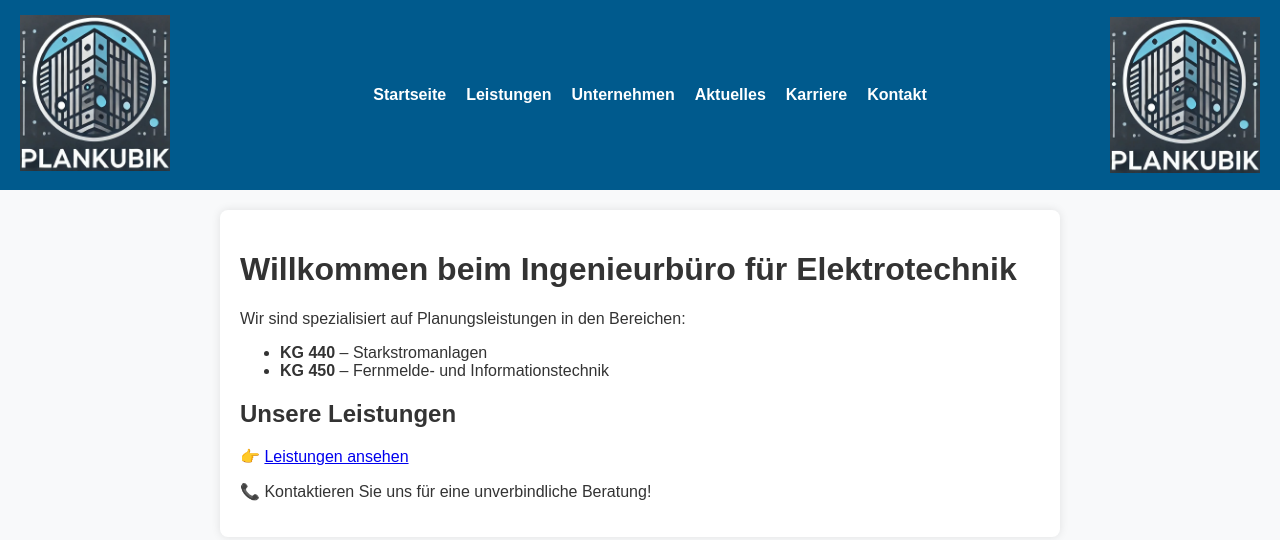
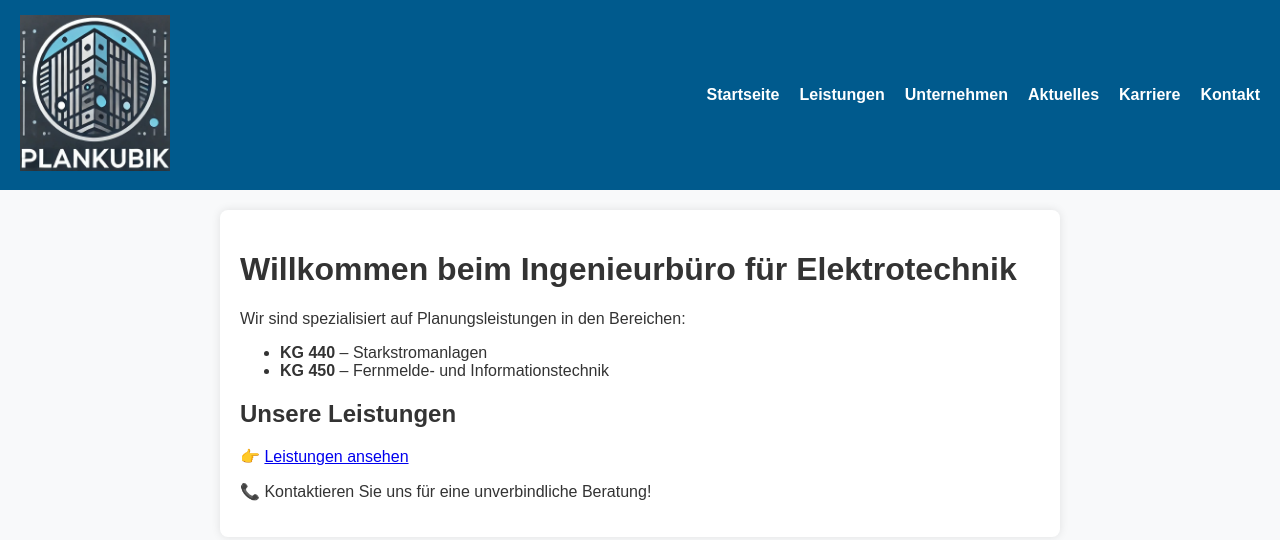
Before and after one commit to KukasLee/ibwebsite, a Jekyll site: the page built from index.md, in a window 1280 px wide. Shown: the top 540 px of the page. Built offline with Jekyll 4.4.1, drawn with Linux system fonts in a browser that asks for light colours.

Commit message:
Add files via upload

```diff
--- a/_layouts/default.html
+++ b/_layouts/default.html
@@ -69,7 +69,6 @@
 			</ul>
 		</nav>
 
-		<img src="/assets/Logo.jpg" alt="Logo">
 
 	</header>
 
```
